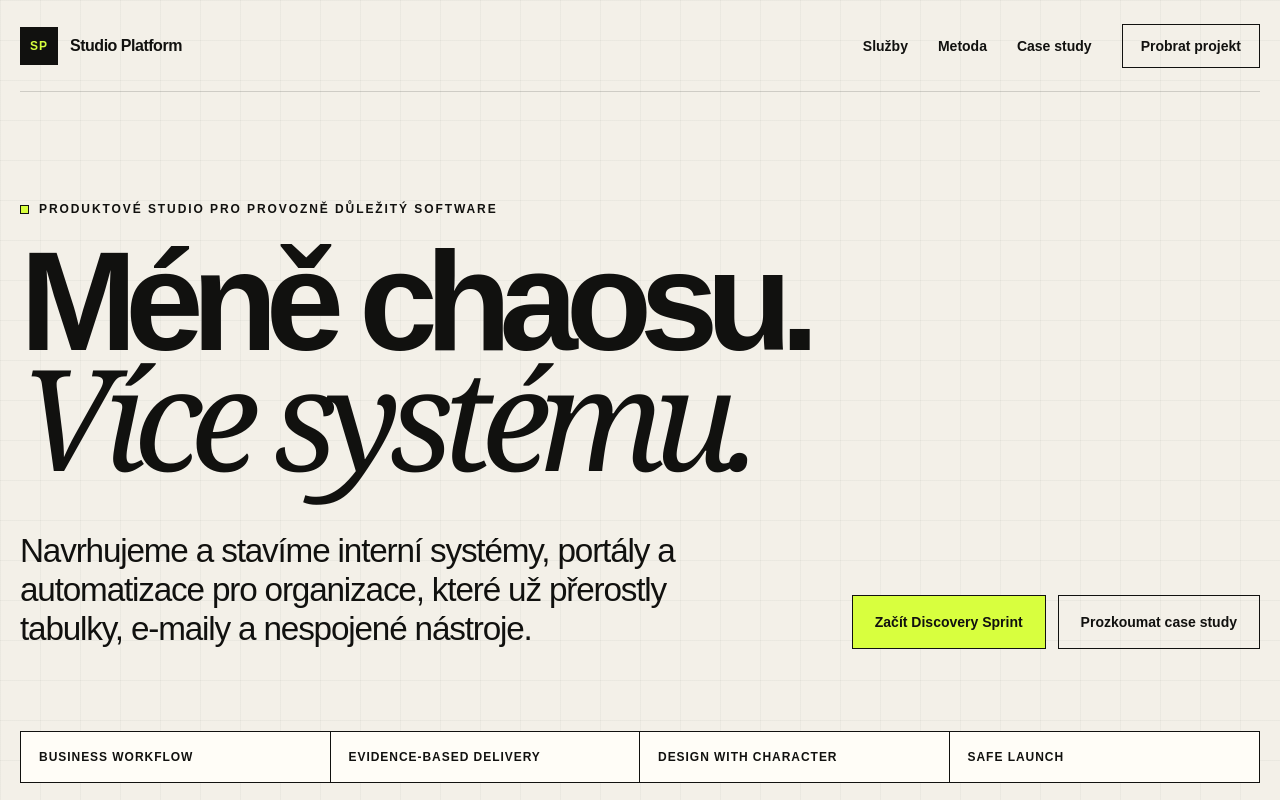
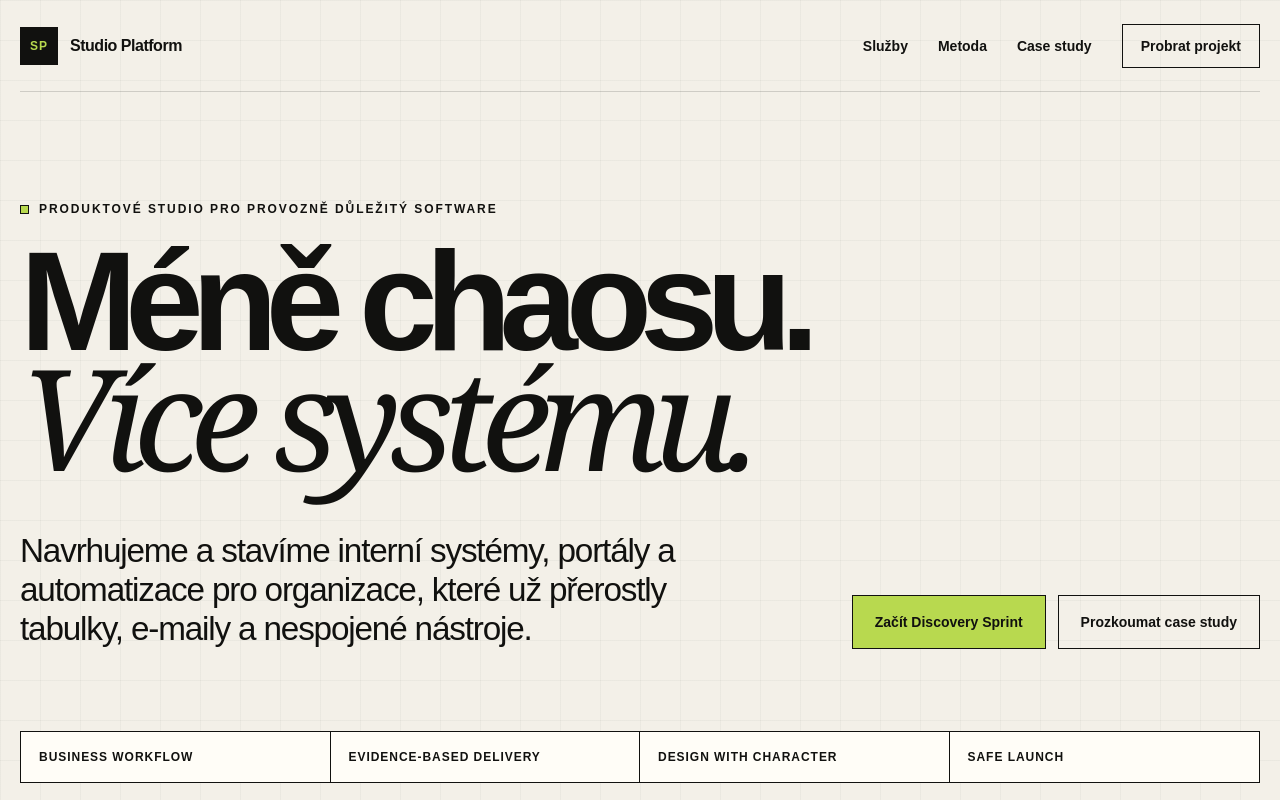
Before and after one commit to KadlecekTomas/Studio-Platform, a Next.js app: page / in a window 1280 px wide. Shown: the top 800 px of the page. Built offline with nearby package versions, Linux system fonts and the light colour scheme.

Commit message:
style: soften primary accent green

```diff
--- a/app/globals.css
+++ b/app/globals.css
@@ -3,7 +3,7 @@
   --ink: #11110f;
   --muted: #6c6a62;
   --line: rgba(17, 17, 15, 0.16);
-  --acid: #d8ff3e;
+  --acid: #b8d94f;
   --dark: #151612;
   --paper: #fffdf7;
   --max: 1240px;
```
